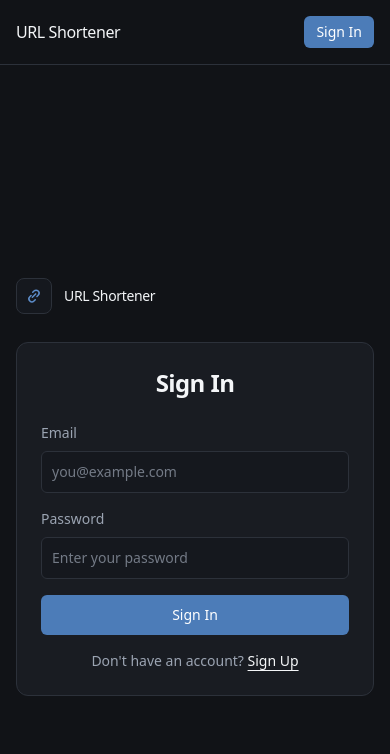
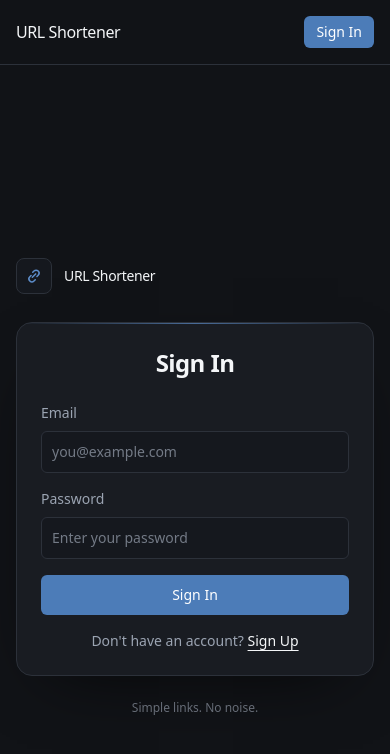
Before and after one commit to Exploring-glitch/URL-Shortener, a React (Vite) app in the folder frontend/: page /auth in a window 390 px wide. Shown: the top 754 px of the page. Built offline with nearby package versions, Linux system fonts and the light colour scheme.

Commit message:
style(auth): refine form card surface

```diff
--- a/frontend/src/pages/AuthPage.jsx
+++ b/frontend/src/pages/AuthPage.jsx
@@ -110,14 +110,22 @@ const UserAuthPage = () => {
         </aside>
 
         <main className="flex flex-1 flex-col justify-center px-4 py-10 sm:px-8 sm:py-14 lg:px-12">
-          <div className="mb-7 flex items-center gap-3 lg:hidden">
-            <BrandMark />
-            <span className="text-sm font-medium tracking-tight">URL Shortener</span>
+          <div className="mx-auto mb-7 w-full max-w-md lg:hidden">
+            <div className="flex items-center gap-3">
+              <BrandMark />
+              <span className="text-sm font-medium tracking-tight">URL Shortener</span>
+            </div>
           </div>
 
-          <div className="mx-auto w-full max-w-md rounded-xl border border-line bg-surface p-6 sm:p-8">
+          <div className="relative mx-auto w-full max-w-md overflow-hidden rounded-2xl border border-line bg-surface p-6 shadow-[0_24px_70px_-36px_rgba(0,0,0,0.85)] sm:p-8">
+            <div
+              aria-hidden="true"
+              className="absolute inset-x-0 top-0 h-px bg-gradient-to-r from-transparent via-accent-strong/70 to-transparent"
+            />
             {login ? <LoginUser state={setLogin} /> : <SignupUser state={setLogin} />}
           </div>
+
+          <p className="mx-auto mt-6 text-center text-xs text-muted/70">Simple links. No noise.</p>
         </main>
       </div>
     </div>
```
